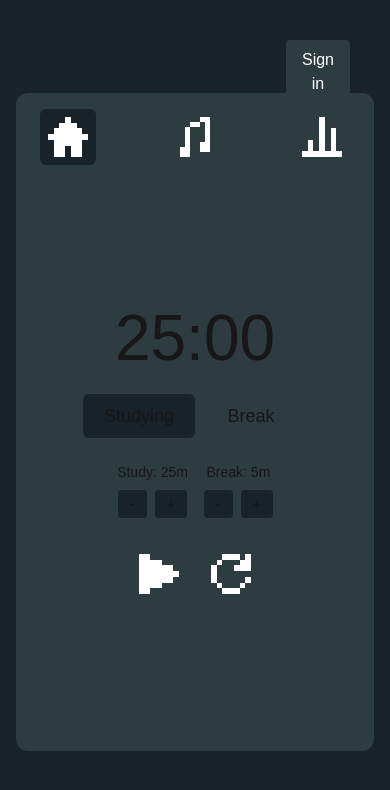
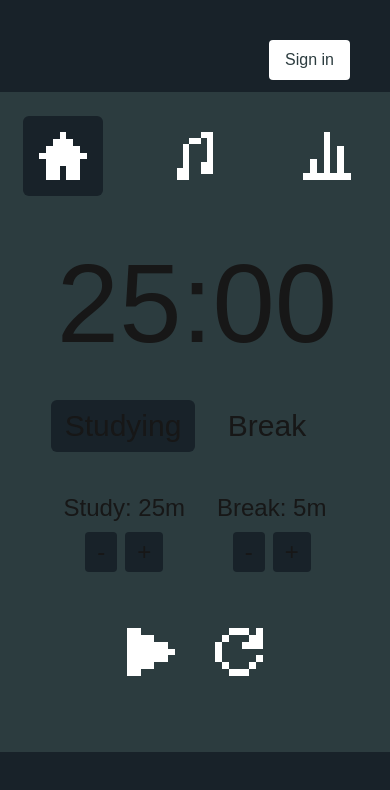
Before and after one commit to VyomeshJ/LockedInDoro, a Next.js app: page / in a window 390 px wide. Shown: the top 790 px of the page. Built offline with nearby package versions, Linux system fonts and the light colour scheme; no server answers; a web font is replaced by a local one.

Commit message:
made more responsive + changed singin and out button colors

```diff
--- a/components/HomeClient.tsx
+++ b/components/HomeClient.tsx
@@ -40,91 +40,37 @@ export default function HomeClient({
   const [colSelected, setColSelected] = useState(0);
 
   return (
-    <div className="bg-[#182229] w-full min-h-[100svh] px-4 py-6 sm:px-6 sm:py-8 flex justify-center items-center relative overflow-hidden">
-      <div className="absolute top-4 right-4 sm:top-6 sm:right-6 z-20">
+    <div className="bg-[#182229] w-full min-h-[100svh] flex justify-center items-center relative overflow-hidden p-4">
+      <div className="absolute top-4 right-4 z-20">
         <SignInButton />
       </div>
 
-      <div
-        className="
-          w-[min(92vw,640px)]
-          h-[min(78svh,860px)]
-          min-h-[620px]
-          max-h-[860px]
-          bg-[#2c3c3f]
-          rounded-xl
-          flex flex-col
-          items-center
-          p-4 sm:p-5 md:p-6
-          overflow-hidden
-        "
-      >
-        <div className="w-full flex flex-row gap-4 sm:gap-8 md:gap-12 justify-between items-center px-2 sm:px-4 md:px-6 shrink-0">
-          <div
-            className={`px-2 sm:px-3 md:px-4 py-2 sm:py-3 md:py-4 rounded-md flex flex-row justify-center items-center ${
-              colSelected === 0 ? "bg-[#182229]" : "bg-transparent"
-            }`}
-          >
-            <button
-              className="w-10 h-10 sm:w-11 sm:h-11 md:w-12 md:h-12 relative"
+      <div className="origin-center scale-[min(1,calc((100vw-32px)/640),calc((100svh-32px)/860))]">
+        <div className="w-[440px] h-[660px] bg-[#2c3c3f] rounded-xl flex flex-col items-center p-6 overflow-hidden">
+          <div className="w-full flex flex-row gap-12 justify-between items-center px-6 shrink-0">
+            <NavButton
+              selected={colSelected === 0}
               onClick={() => setColSelected(0)}
-              aria-label="Timer"
-            >
-              <Image
-                loading="eager"
-                sizes="48px"
-                alt="Timer"
+              label="Timer"
               src="/Images/HomeIcon.png"
-                fill
-                className="object-contain [image-rendering:pixelated]"
             />
-            </button>
+
+            <NavButton
+              selected={colSelected === 1}
+              onClick={() => setColSelected(1)}
+              label="Music"
+              src="/Images/MusicIcon.png"
+            />
+
+            <NavButton
+              selected={colSelected === 2}
+              onClick={() => setColSelected(2)}
+              label="Stats"
+              src="/Images/StatsIcon.png"
+            />
           </div>
 
-          <div
-            className={`px-2 sm:px-3 md:px-4 py-2 sm:py-3 md:py-4 rounded-md flex flex-row justify-center items-center ${
-              colSelected === 1 ? "bg-[#182229]" : "bg-transparent"
-            }`}
-          >
-            <button
-              className="w-10 h-10 sm:w-11 sm:h-11 md:w-12 md:h-12 relative"
-              onClick={() => setColSelected(1)}
-              aria-label="Music"
-            >
-              <Image
-                loading="eager"
-                sizes="48px"
-                alt="Music"
-                src="/Images/MusicIcon.png"
-                fill
-                className="object-contain [image-rendering:pixelated]"
-              />
-            </button>
-          </div>
-
-          <div
-            className={`px-2 sm:px-3 md:px-4 py-2 sm:py-3 md:py-4 rounded-md flex flex-row justify-center items-center ${
-              colSelected === 2 ? "bg-[#182229]" : "bg-transparent"
-            }`}
-          >
-            <button
-              className="w-10 h-10 sm:w-11 sm:h-11 md:w-12 md:h-12 relative"
-              onClick={() => setColSelected(2)}
-              aria-label="Stats"
-            >
-              <Image
-                loading="eager"
-                sizes="48px"
-                alt="Stats"
-                src="/Images/StatsIcon.png"
-                fill
-                className="object-contain [image-rendering:pixelated]"
-              />
-            </button>
-          </div>
-        </div>
-
-        <div className="w-full flex-1 min-h-0 pt-3 sm:pt-4">
+          <div className="w-full flex-1 min-h-0 pt-4">
             <div
               className={
                 colSelected === 0
@@ -139,7 +85,11 @@ export default function HomeClient({
               />
             </div>
 
-          <div className={colSelected === 1 ? "w-full h-full min-h-0" : "hidden"}>
+            <div
+              className={
+                colSelected === 1 ? "w-full h-full min-h-0" : "hidden"
+              }
+            >
               <Music
                 initialMasterVolume={initialMasterVolume}
                 initialRainVolume={initialRainVolume}
@@ -149,7 +99,11 @@ export default function HomeClient({
               />
             </div>
 
-          <div className={colSelected === 2 ? "w-full h-full min-h-0" : "hidden"}>
+            <div
+              className={
+                colSelected === 2 ? "w-full h-full min-h-0" : "hidden"
+              }
+            >
               <Stats
                 isLoggedIn={isLoggedIn}
                 totalMinutes={totalMinutes}
@@ -160,5 +114,38 @@ export default function HomeClient({
           </div>
         </div>
       </div>
+    </div>
   );
 }
+
+type NavButtonProps = {
+  selected: boolean;
+  onClick: () => void;
+  label: string;
+  src: string;
+};
+
+function NavButton({ selected, onClick, label, src }: NavButtonProps) {
+  return (
+    <div
+      className={`px-4 py-4 rounded-md flex flex-row justify-center items-center ${
+        selected ? "bg-[#182229]" : "bg-transparent"
+      }`}
+    >
+      <button
+        className="w-12 h-12 relative"
+        onClick={onClick}
+        aria-label={label}
+      >
+        <Image
+          loading="eager"
+          sizes="48px"
+          alt={label}
+          src={src}
+          fill
+          className="object-contain [image-rendering:pixelated]"
+        />
+      </button>
+    </div>
+  );
+}
--- a/components/SignInButton.tsx
+++ b/components/SignInButton.tsx
@@ -26,7 +26,7 @@ export default function SignInButton() {
 
           {/* Dropdown */}
           {open && (
-            <div className="absolute right-0 mt-2 w-48 bg-[#2c3c3f] rounded-xl shadow-lg p-3 flex flex-col gap-2 font-pixel">
+            <div className="absolute right-0 mt-2 w-48 bg-white text-[#2c3c3f] rounded-xl shadow-lg p-3 flex flex-col gap-2 font-pixel">
               <span className="text-sm opacity-80 truncate">
                 {session.user.name}
               </span>
@@ -36,7 +36,7 @@ export default function SignInButton() {
 
               <button
                 onClick={() => signOut({ callbackUrl: "/" })}
-                className="mt-2 px-3 py-2 rounded bg-[#182229] hover:bg-[#3a4d50]"
+                className="mt-2 px-3 py-2 rounded bg-white hover:bg-[#dddddd] text-[#2c3c3f]"
               >
                 Sign out
               </button>
@@ -46,7 +46,7 @@ export default function SignInButton() {
       ) : (
         <button
           onClick={() => signIn("google", { callbackUrl: "/" })}
-          className="px-4 py-2 rounded bg-[#2c3c3f] text-white font-pixel hover:bg-[#3a4d50]"
+          className="px-4 py-2 rounded bg-white text-[#2c3c3f] font-pixel hover:bg-[#dddddd] whitespace-nowrap"
         >
           Sign in
         </button>
--- a/components/Timer.tsx
+++ b/components/Timer.tsx
@@ -40,10 +40,7 @@ export default function Timer({
   const break_minutes = Math.floor(breakTime / 60);
   const break_seconds = breakTime % 60;
 
-  async function saveTimerSettings(
-    studyMinutes: number,
-    breakMinutes: number
-  ) {
+  async function saveTimerSettings(studyMinutes: number, breakMinutes: number) {
     if (!isLoggedIn) return;
 
     await fetch("/api/settings", {
@@ -67,9 +64,7 @@ export default function Timer({
       headers: {
         "Content-Type": "application/json",
       },
-      body: JSON.stringify({
-        seconds,
-      }),
+      body: JSON.stringify({ seconds }),
     });
 
     if (res.ok) {
@@ -247,6 +242,7 @@ export default function Timer({
         setStudyingIsRunning(false);
         await flushStudyAccumulator();
       }
+
       setStudyingTime(defaultStudyingTime);
       minuteAccumulatorRef.current = 0;
     } else {
@@ -256,26 +252,24 @@ export default function Timer({
   };
 
   return (
-    <div className="w-full h-full min-h-0 overflow-y-auto">
-      <div className="w-full min-h-full flex flex-col justify-center items-center px-3 sm:px-4 md:px-6 py-2 sm:py-4 gap-6 sm:gap-8 md:gap-10">
-        <div className="shrink-0">
-          <h1 className="font-pixel leading-none text-[clamp(4rem,11vw,7rem)]">
+    <div className="w-full h-full min-h-0 overflow-hidden">
+      <div className="w-full h-full flex flex-col justify-center items-center px-6 py-4 gap-10">
+        <h1 className="font-pixel leading-none text-[7rem] shrink-0 text-center translate-x-[2px]">
           {stateStudying
             ? `${studying_minutes}:${studying_seconds
                 .toString()
                 .padStart(2, "0")}`
             : `${break_minutes}:${break_seconds.toString().padStart(2, "0")}`}
         </h1>
-        </div>
 
         <div className="flex flex-row justify-center items-center shrink-0">
           <div
-            className={`px-2 py-2 w-28 sm:w-32 md:w-36 rounded-md flex flex-row justify-center items-center ${
+            className={`px-2 py-2 w-36 rounded-md flex flex-row justify-center items-center ${
               stateStudying ? "bg-[#182229]" : "bg-transparent"
             }`}
           >
             <button
-              className="font-pixel text-lg sm:text-2xl md:text-3xl relative"
+              className="font-pixel text-3xl relative"
               onClick={() => {
                 void handleSwitchToStudying();
               }}
@@ -285,12 +279,12 @@ export default function Timer({
           </div>
 
           <div
-            className={`px-2 py-2 w-28 sm:w-32 md:w-36 rounded-md flex flex-row justify-center items-center ${
+            className={`px-2 py-2 w-36 rounded-md flex flex-row justify-center items-center ${
               !stateStudying ? "bg-[#182229]" : "bg-transparent"
             }`}
           >
             <button
-              className="font-pixel text-lg sm:text-2xl md:text-3xl relative"
+              className="font-pixel text-3xl relative"
               onClick={() => {
                 void handleSwitchToBreak();
               }}
@@ -300,9 +294,10 @@ export default function Timer({
           </div>
         </div>
 
-        <div className="flex flex-row justify-center items-start gap-4 sm:gap-6 md:gap-8 font-pixel text-sm sm:text-xl md:text-2xl shrink-0">
+        <div className="flex flex-row justify-center items-start gap-8 font-pixel text-2xl shrink-0">
           <div className="flex flex-col items-center gap-2">
             <span>Study: {defaultStudyingTime / 60}m</span>
+
             <div className="flex gap-2">
               <button
                 className="px-3 py-1 rounded bg-[#182229]"
@@ -312,6 +307,7 @@ export default function Timer({
               >
                 -
               </button>
+
               <button
                 className="px-3 py-1 rounded bg-[#182229]"
                 onClick={() => {
@@ -325,6 +321,7 @@ export default function Timer({
 
           <div className="flex flex-col items-center gap-2">
             <span>Break: {defaultBreakTime / 60}m</span>
+
             <div className="flex gap-2">
               <button
                 className="px-3 py-1 rounded bg-[#182229]"
@@ -334,6 +331,7 @@ export default function Timer({
               >
                 -
               </button>
+
               <button
                 className="px-3 py-1 rounded bg-[#182229]"
                 onClick={() => {
@@ -348,7 +346,7 @@ export default function Timer({
 
         <div className="flex flex-row justify-center items-center gap-2 shrink-0">
           <div
-            className={`p-3 sm:p-4 rounded-xl flex justify-center items-center ${
+            className={`p-4 rounded-xl flex justify-center items-center ${
               studyingIsRunning || breakIsRunning
                 ? "bg-[#182229]"
                 : "bg-transparent"
@@ -370,12 +368,12 @@ export default function Timer({
                     ? "/Images/PauseButton.png"
                     : "/Images/StartButton.png"
                 }
-                className="w-10 h-10 sm:w-12 sm:h-12 object-contain [image-rendering:pixelated]"
+                className="w-12 h-12 object-contain [image-rendering:pixelated]"
               />
             </button>
           </div>
 
-          <div className="p-3 sm:p-4 rounded-xl flex justify-center items-center">
+          <div className="p-4 rounded-xl flex justify-center items-center">
             <button
               className="font-pixel text-3xl"
               onClick={() => {
@@ -388,7 +386,7 @@ export default function Timer({
                 height={48}
                 alt="Reset"
                 src="/Images/ResetButton.png"
-                className="w-10 h-10 sm:w-12 sm:h-12 object-contain [image-rendering:pixelated]"
+                className="w-12 h-12 object-contain [image-rendering:pixelated]"
               />
             </button>
           </div>
```
Also changed, not shown: components/Music.tsx (+16 -9 lines), components/Stats.tsx (+26 -17 lines). Lines whose indentation alone changed are shown as unchanged.
